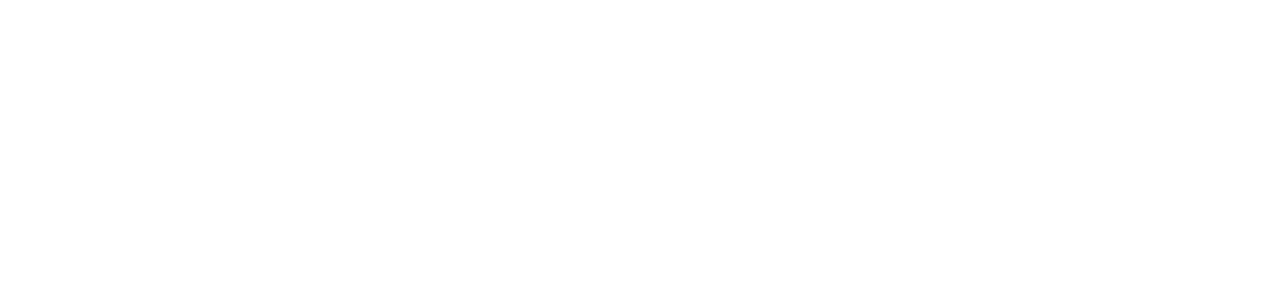
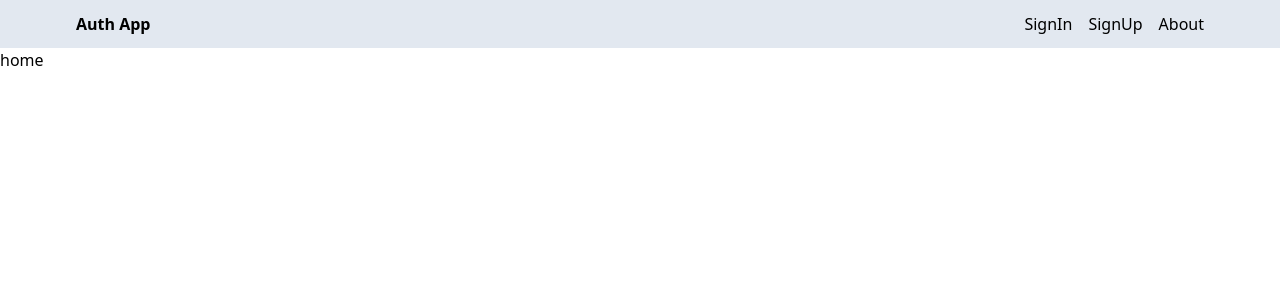
Before and after one commit to AreebHanas/MERN-Auth, a React (Vite) app in the folder client/: page / in a window 1280 px wide. Before the commit this address had no page. Shown: the top 300 px of the page. Built offline with nearby package versions, Linux system fonts and the light colour scheme.

Commit message:
Create header component

```diff
--- a/client/src/App.jsx
+++ b/client/src/App.jsx
@@ -4,12 +4,14 @@
 import SignUp from './Pages/SignUp'
 import SignIn from './Pages/SignIn'
 import About from './Pages/About'
+import Header from './Components/Header'
 
 export default function App() {
   return (
     <BrowserRouter>
+    <Header/>
       <Routes>
-        <Route path='/home' element={<Home/>}/>
+        <Route path='/' element={<Home/>}/>
         <Route path='/about' element={<About/>}/>
         <Route path='/signin' element={<SignIn/>}/>
         <Route path='/signup' element={<SignUp/>}/>
--- /dev/null
+++ b/client/src/Components/Header.jsx
@@ -0,0 +1,22 @@
+import { Link } from "react-router-dom"
+
+export default function Header() {
+  return (
+    <div className="bg-slate-200">
+       <div className="flex justify-between items-center max-w-6xl mx-auto p-3">
+       <Link to='/'><h1 className="font-bold">Auth App</h1> </Link>
+       <ul className="flex gap-4">
+      <li className="">
+      <Link to='/signin'>SignIn</Link>
+      </li>
+      <li>
+      <Link to='/signup'>SignUp</Link>
+      </li>
+      <li>
+      <Link to='/about'>About</Link>
+      </li>
+      </ul>
+      </div>
+    </div>
+  )
+}
```
